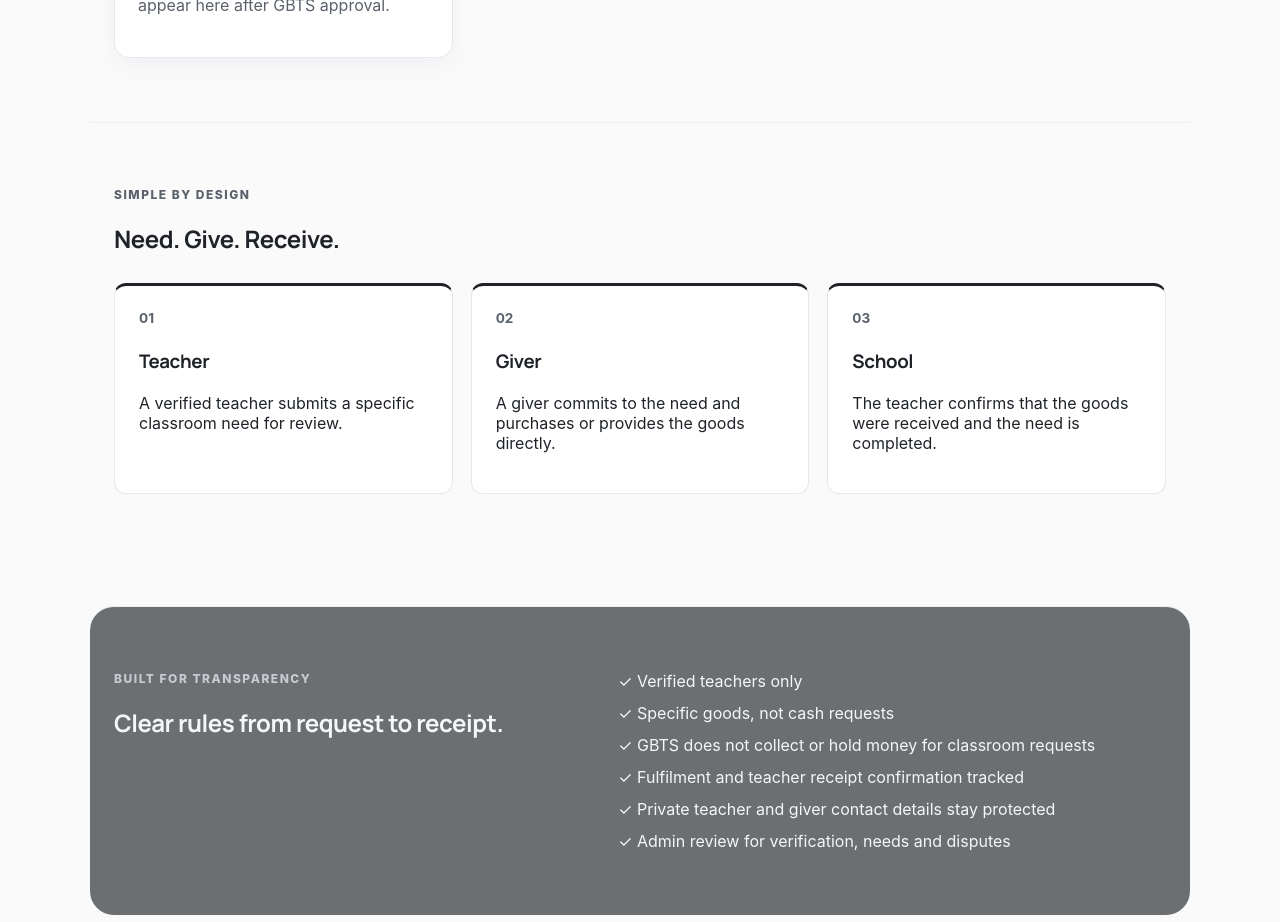
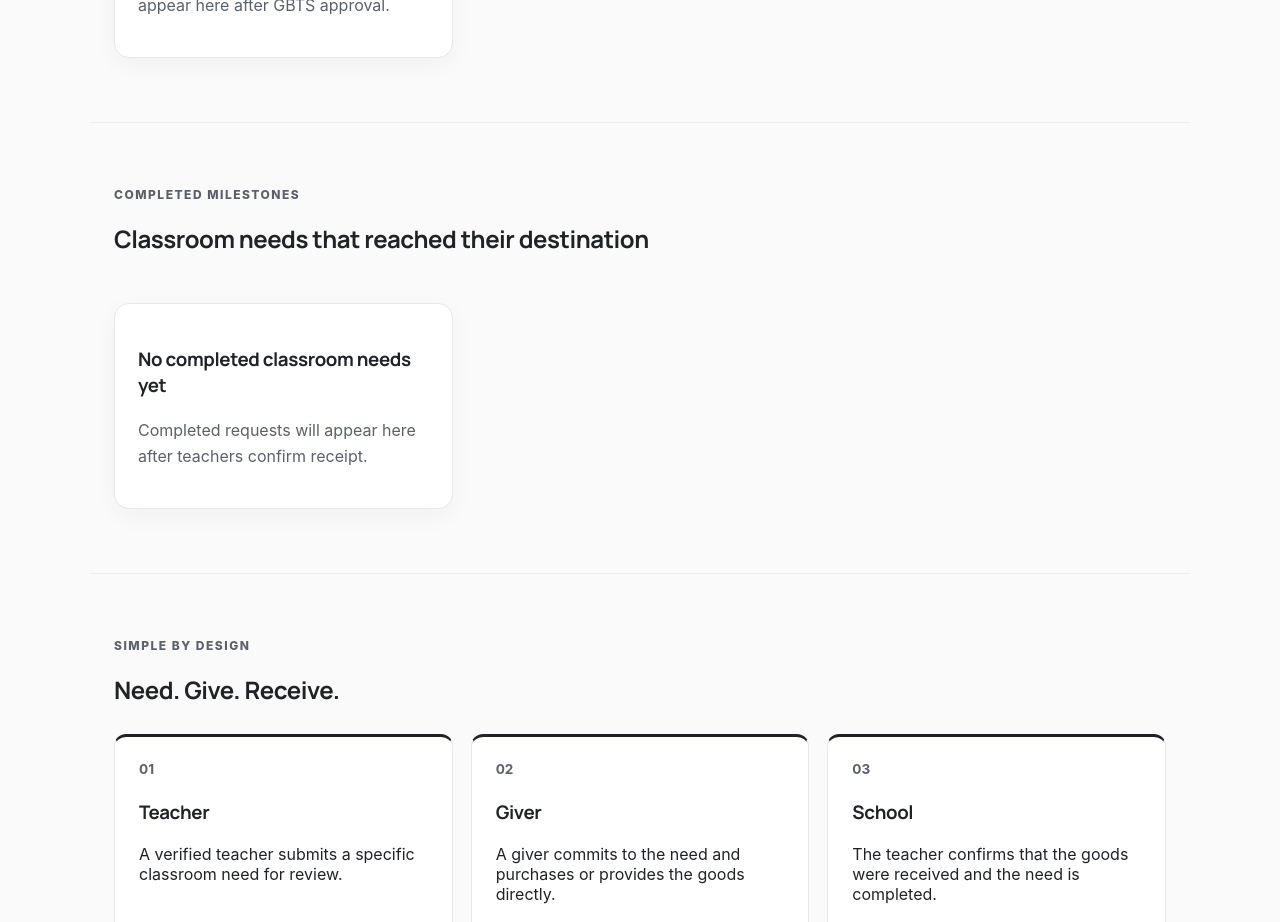
Before and after one commit to 1040Co/give-back-to-school, a Next.js app: page / in a window 1280 px wide. Shown: the part 1260-2182 px from the top of the page. Built offline with nearby package versions, Linux system fonts and the light colour scheme; no server answers; the database is empty.

Commit message:
Update page.tsx

```diff
--- a/app/page.tsx
+++ b/app/page.tsx
@@ -34,6 +34,51 @@ export default async function Home({
  .eq("status", "approved")
  .order("approved_at", { ascending: false })
  .limit(3);
+
+ const { data: completedMilestones } = await supabase
+
+  .from("needs")
+
+  .select(
+
+    `
+
+    id,
+
+    title,
+
+    learners_benefiting,
+
+    estimated_value,
+
+    teacher_confirmed_at,
+
+    fulfilment_note,
+
+    fulfilment_photo_path,
+
+    school_id,
+
+    schools (
+
+      school_name,
+
+      municipality,
+
+      province
+
+    )
+
+    `
+
+  )
+
+  .eq("status", "completed")
+
+  .order("completed_at", { ascending: false })
+
+  .limit(3);
+
 
   const [
 
@@ -223,6 +268,72 @@ export default async function Home({
 )}
 </div>
 </section>
+
+ <section className="section section-soft">
+<div className="section-heading">
+<div>
+<div className="eyebrow">COMPLETED MILESTONES</div>
+<h2>Classroom needs that reached their destination</h2>
+</div>
+</div>
+<div className="needs-grid">
+
+    {!completedMilestones || completedMilestones.length === 0 ? (
+<div className="card">
+<h3>No completed classroom needs yet</h3>
+<p className="muted">
+
+          Completed requests will appear here after teachers confirm receipt.
+</p>
+</div>
+
+    ) : (
+
+      completedMilestones.map((need: any) => {
+
+        const school = Array.isArray(need.schools)
+
+          ? need.schools[0]
+
+          : need.schools;
+
+        return (
+<article className="need-card" key={need.id}>
+<div className="need-topline">
+<span className="status-badge">Completed</span>
+<span>{need.learners_benefiting || 0} learners</span>
+</div>
+<h3>{need.title}</h3>
+<p className="school-name">
+
+              {school?.school_name || "Verified school"}
+</p>
+<p className="muted">
+
+              {[school?.municipality, school?.province]
+
+                .filter(Boolean)
+
+                .join(", ")}
+</p>
+
+            {need.fulfilment_note ? (
+<p className="muted">{need.fulfilment_note}</p>
+
+            ) : null}
+<Link className="text-link" href={`/needs/${need.id}`}>
+
+              See completed need →
+</Link>
+</article>
+
+        );
+
+      })
+
+    )}
+</div>
+</section>
 <section className="section">
 <div className="eyebrow">Simple by design</div>
 <h2>Need. Give. Receive.</h2>
```
